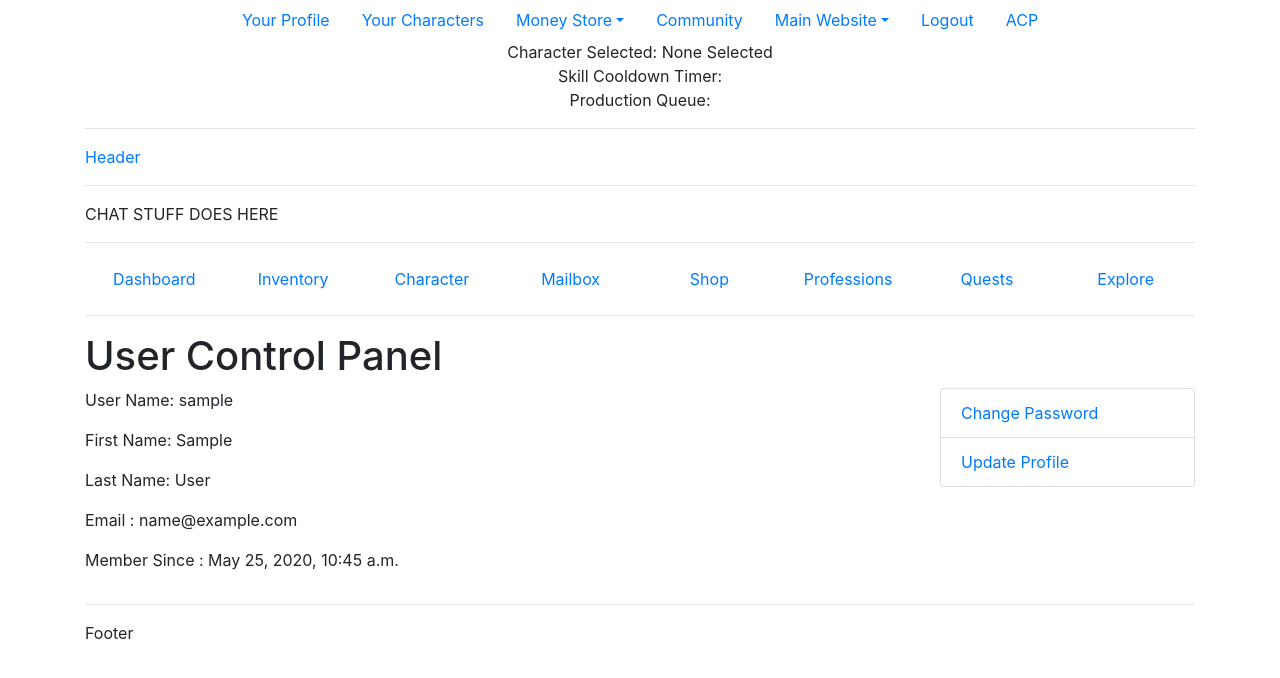
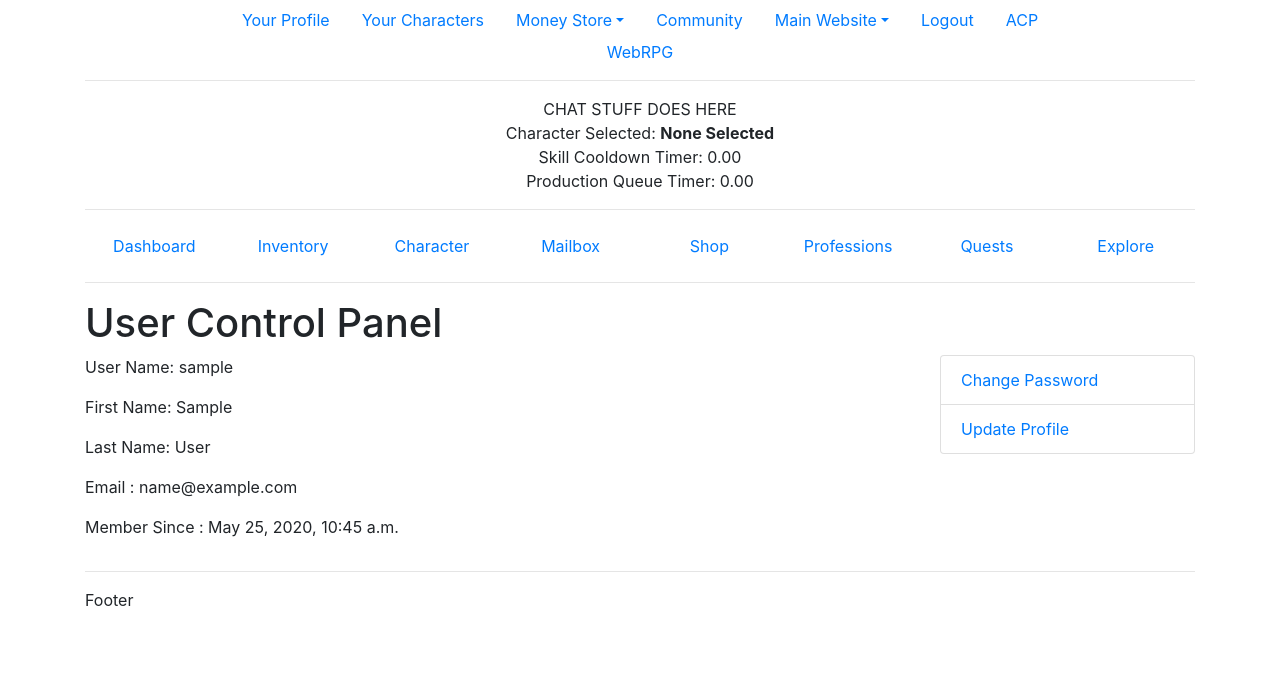
Before and after one commit to Robtych121/WebRPG, a Django app: page /accounts/ucp/ in a window 1280 px wide. Shown: the top 678 px of the page. Run offline with Django 3.2, Linux system fonts and the light colour scheme; the visitor is signed in with stand-in values (Sample User, id 1); data comes from the database, SQL or seed files in the repository; data that the repository does not hold is empty; some libraries are stand-ins or nearby versions.

Commit message:
moved logged in content

```diff
--- a/templates/base.html
+++ b/templates/base.html
@@ -12,7 +12,7 @@
     <script src="{% static 'js/bootstrap.min.js' %}"></script>
     <script src="{% static 'js/scripts.js' %}"></script>
     {% block head_js %}{% endblock %}
-    <title>Robert Davies - {% block page_title %}{% endblock %}</title>
+    <title>WebRPG - {% block page_title %}{% endblock %}</title>
 </head>
 <body>
 {% include 'partials/topbar.html' %}
--- a/templates/partials/header.html
+++ b/templates/partials/header.html
@@ -1,12 +1,23 @@
 <div class="row">
-    <div class="col-12">
+    <div class="col-12 text-center">
+        {% if user.is_authenticated %}
+        <a href="{% url 'game_dashboard'%}">WebRPG</a>
         <hr>
-        {% if user.is_authenticated %}
-        <a href="{% url 'game_dashboard'%}">Header</a>
-        <hr>
-        CHAT STUFF DOES HERE
+        CHAT STUFF DOES HERE <br>
+        Character Selected:
+        <strong>
+            {% if selected_main_character %}
+                {{ selected_main_character.name }}
+            {% else %}
+                None Selected
+            {% endif %}
+        </strong>
+        <br>
+        Skill Cooldown Timer: 0.00
+        <br>
+        Production Queue Timer: 0.00
         {% else %}
-        <a href="{% url 'home' %}">Header</a>
+        <a href="{% url 'home' %}">WebRPG</a>
         {% endif %}
         <hr>
     </div>
--- a/templates/partials/topbar.html
+++ b/templates/partials/topbar.html
@@ -47,18 +47,6 @@
                 {% endif %}
                 {% endif %}
             </ul>
-            {% if user.is_authenticated %}
-                    Character Selected:
-                    {% if selected_main_character %}
-                        {{ selected_main_character.name }}
-                    {% else %}
-                        None Selected
-                    {% endif %}
-                    <br>
-                    Skill Cooldown Timer:
-                    <br>
-                    Production Queue:
-            {% endif %}
         </div>
     </div>
 </div>
```
